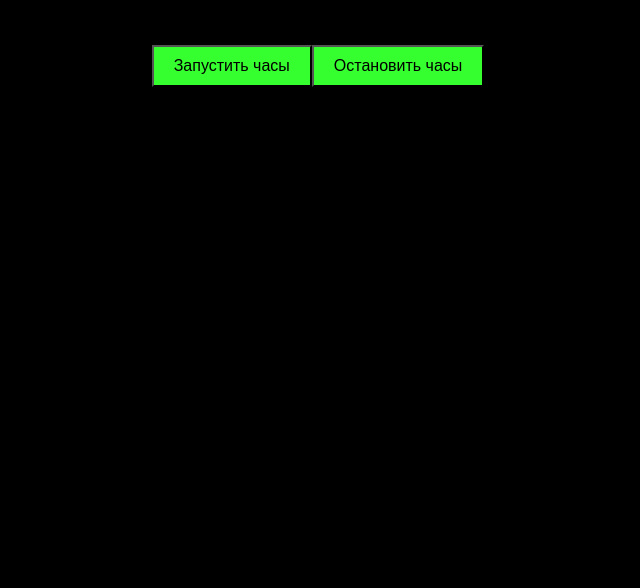
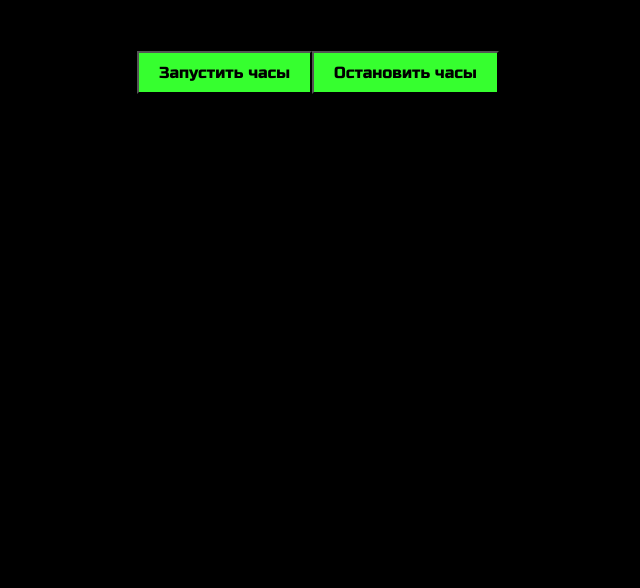
Before and after one commit to Vasilievkosta/clock, a plain HTML site: page index.html in a window 1280 px wide. Shown: the part 212-800 px from the top of the page, without its empty margins (322-962 px from the left). Drawn offline with Linux system fonts and the light colour scheme.

Commit message:
fix: connecting fonts

```diff
--- a/index.html
+++ b/index.html
@@ -4,7 +4,7 @@
   <meta charset="UTF-8">
   <meta name="viewport" content="width=device-width, initial-scale=1.0">
   <meta http-equiv="X-UA-Compatible" content="ie=edge">
-  <link href= "https://fonts.googleapis.com/css2?family=Russo+One&display=swap">
+  <link href="https://fonts.googleapis.com/css2?family=Russo+One&display=swap" rel="stylesheet">
   <link rel="stylesheet" href="style.css">
   <title>homeWork_4</title>
 </head>
--- a/style.css
+++ b/style.css
@@ -1,7 +1,9 @@
 body {
   background-color: rgb(0, 0, 0);
   color: rgb(54, 255, 47);
-  font-family: 'Russo+One', sans-serif;
+  font-family: "Russo One", sans-serif;
+  font-weight: 400;
+  font-style: normal;
   font-size: 50px
 }
 
@@ -11,7 +13,9 @@ button {
   color: black;
   padding: 10px 20px;
   font-size: 16px;
-  font-family: 'Russo+One', sans-serif;
+  font-family: "Russo One", sans-serif;
+  font-weight: 400;
+  font-style: normal;
 }
 
 
```
